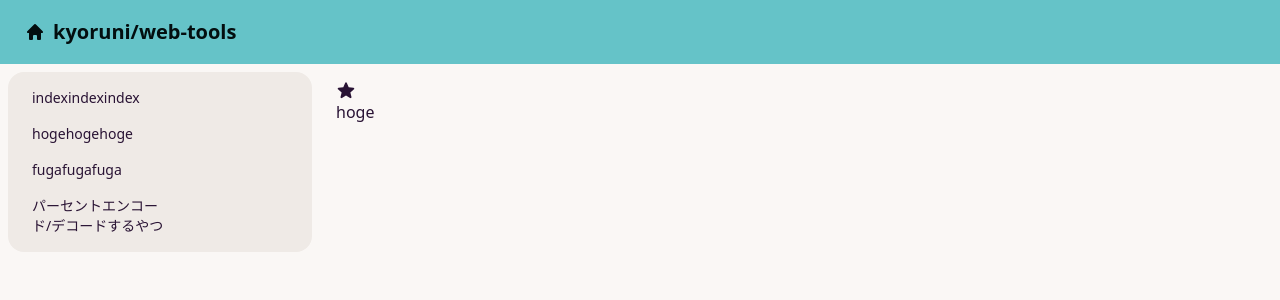
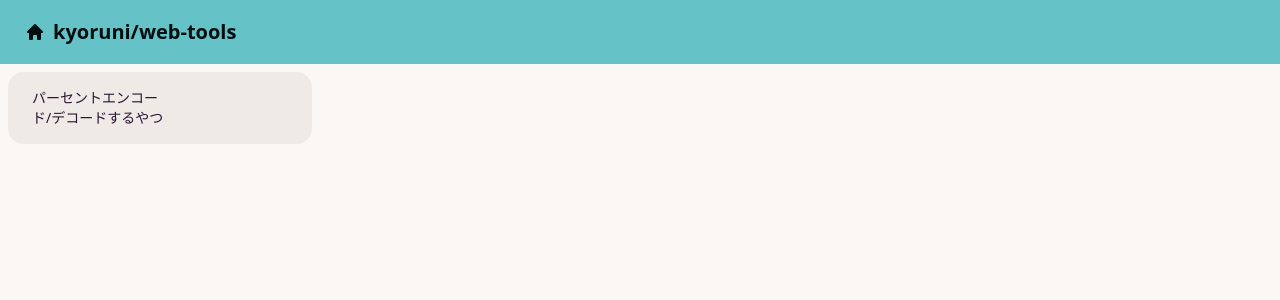
Before and after one commit to kyoruni/web-tools, a Nuxt app: page /hoge in a window 1280 px wide. Shown: the top 300 px of the page. Built offline with nearby package versions, Linux system fonts and the light colour scheme.

Commit message:
:heavy_minus_sign: デバッグ用のページを削除

```diff
--- a/components/Menu.vue
+++ b/components/Menu.vue
@@ -1,9 +1,6 @@
 <template>
   <nav class="menu">
     <ul class="menu bg-base-200 rounded-box">
-      <li><nuxt-link to="/">indexindexindex</nuxt-link></li>
-      <li><nuxt-link to="/hoge">hogehogehoge</nuxt-link></li>
-      <li><nuxt-link to="/fuga">fugafugafuga</nuxt-link></li>
       <li><nuxt-link to="/percent-endecode">パーセントエンコード/デコードするやつ</nuxt-link></li>
     </ul>
   </nav>
--- a/pages/fuga.vue
+++ /dev/null
@@ -1,3 +0,0 @@
-<template>
-  <p>fuga</p>
-</template>
--- a/pages/hoge.vue
+++ /dev/null
@@ -1,6 +0,0 @@
-<template>
-  <div class="hoge">
-    <Icon :kind="'star'"/>
-    <p>hoge</p>
-  </div>
-</template>
```
